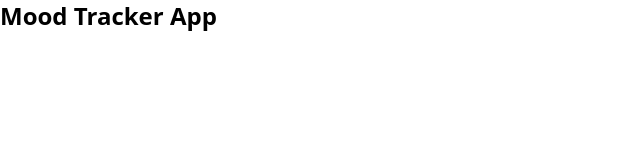
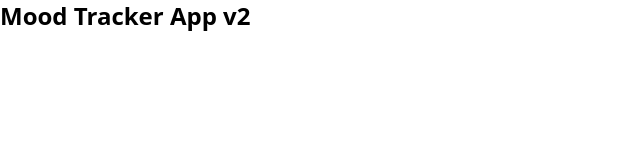
Before and after one commit to jassehcodecamp99/utgitca-event-mood-tracker-app, a website built with Vite: page index.html in a window 1280 px wide. Shown: the full height of the page, 0-640 px from the left. Built offline with nearby package versions, Linux system fonts and the light colour scheme.

Commit message:
Initial commit

```diff
--- a/index.html
+++ b/index.html
@@ -9,7 +9,7 @@
   </head>
   <body>
     <header>
-      <h1 class="text-2xl font-bold">Mood Tracker App</h1>
+      <h1 class="text-2xl font-bold">Mood Tracker App v2</h1>
     </header>
     <script type="module" src="/src/app.ts"></script>
   </body>
```
